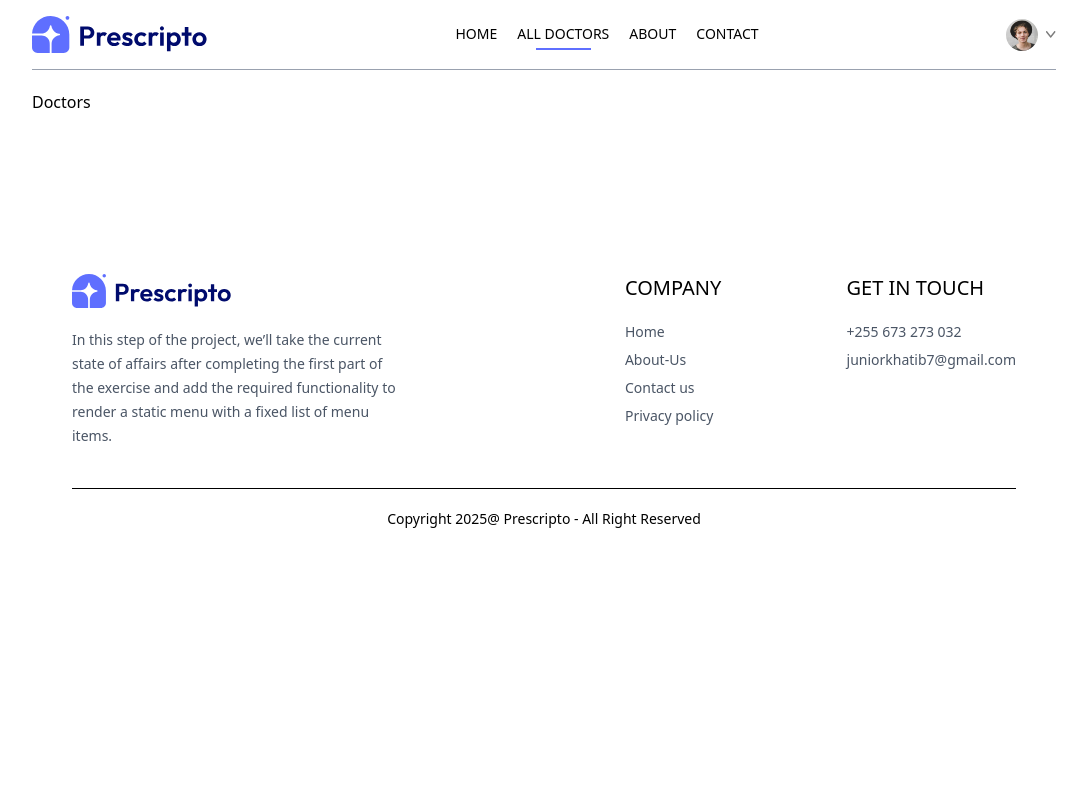
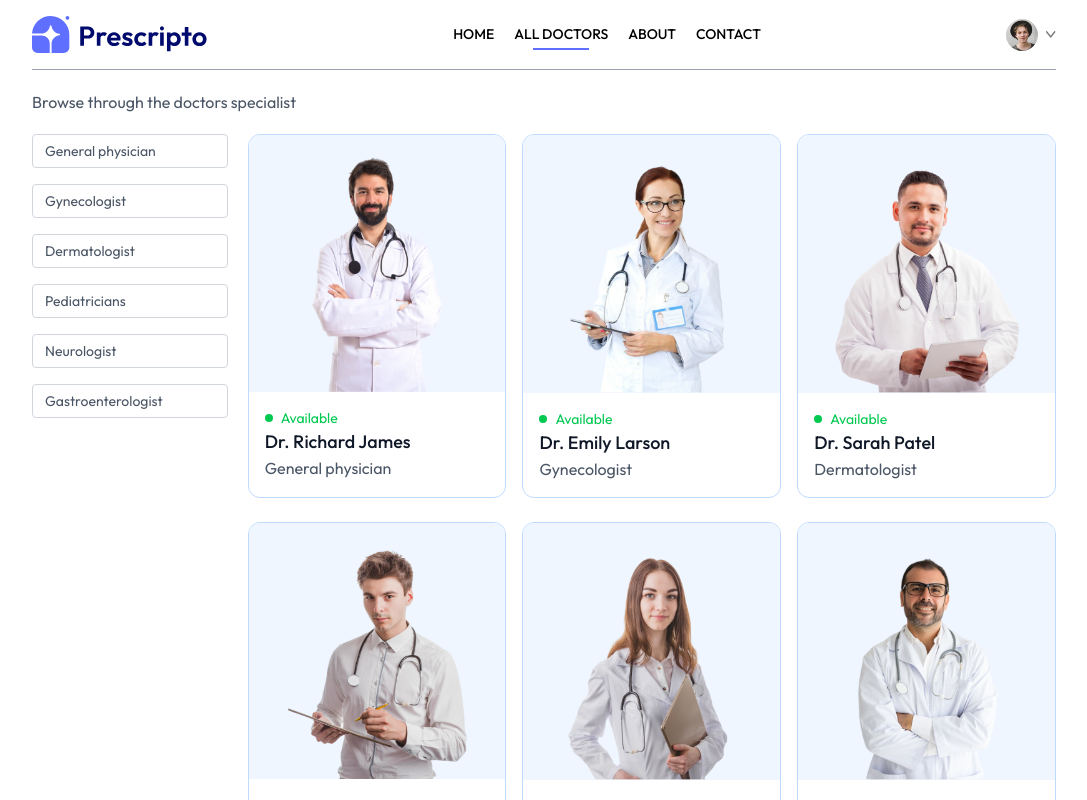
Before and after one commit to khatibuMwinyi/Appointment_UI, a React (Vite) app: page /doctors in a window 1280 px wide. Shown: the top 800 px of the page, without its empty margins (96-1183 px from the left). Built offline with nearby package versions, Linux system fonts and the light colour scheme.

Commit message:
Doctors and Filtering Mechanism

```diff
--- a/src/components/Navbar.jsx
+++ b/src/components/Navbar.jsx
@@ -7,7 +7,11 @@
   const navigate = useNavigate();
   return (
     <section className="flex items-center justify-between py-4 mb-5 text-sm border-b border-b-gray-400">
-      <img className="w-44 cursor-pointer" src={assets.logo} />
+      <img
+        onClick={() => navigate("/")}
+        className="w-44 cursor-pointer"
+        src={assets.logo}
+      />
       <ul className="hidden md:flex gap-5 font-medium items-start ">
         <NavLink to="/">
           <li className="py-1">HOME</li>
--- /dev/null
+++ b/src/components/SpecialityCard.jsx
@@ -0,0 +1,19 @@
+import { Link } from "react-router-dom";
+
+const SpecialityCard = ({ index, item }) => {
+  return (
+    <div>
+      <Link
+        onClick={() => scrollTo(0, 0)}
+        key={index}
+        to={`/doctors/${item.speciality}`}
+        className="flex flex-col items-center text-xs cursor-pointer flex-shrink-0 hover:translate-y-[-10px] transition-all duration-500"
+      >
+        <img className="w-16 sm:w-24 mb-2" src={item.image} alt="" />
+        <p>{item.speciality}</p>
+      </Link>
+    </div>
+  );
+};
+
+export default SpecialityCard;
--- a/src/components/SpecialityMenu.jsx
+++ b/src/components/SpecialityMenu.jsx
@@ -1,5 +1,5 @@
-import { Link } from "react-router-dom";
 import { specialityData } from "../assets/assets";
+import SpecialityCard from "./SpecialityCard";
 
 const SpecialityMenu = () => {
   return (
@@ -14,15 +14,7 @@
       </p>
       <div className="flex gap-4 w-full pt-5 overflow-scroll justify-center">
         {specialityData.map((item, index) => (
-          <Link
-            onClick={() => scrollTo(0, 0)}
-            key={index}
-            to={`/doctors/${item.speciality}`}
-            className="flex flex-col items-center text-xs cursor-pointer flex-shrink-0 hover:translate-y-[-10px] transition-all duration-500"
-          >
-            <img className="w-16 sm:w-24 mb-2" src={item.image} alt="" />
-            <p>{item.speciality}</p>
-          </Link>
+          <SpecialityCard key={index} item={item} />
         ))}
       </div>
     </section>
--- a/src/index.css
+++ b/src/index.css
@@ -1,5 +1,9 @@
+@import url("https://fonts.googleapis.com/css2?family=Outfit:wght@100..900&display=swap");
 @import "tailwindcss";
 
+* {
+  font-family: Outfit;
+}
 @theme {
   --color-primary: #5f6fff;
 }
--- a/src/pages/Doctors.jsx
+++ b/src/pages/Doctors.jsx
@@ -1,9 +1,68 @@
-import React from 'react'
+import React, { useContext, useEffect, useState } from "react";
+import { useParams, useNavigate } from "react-router-dom";
+import DoctorCard from "../components/DoctorCard";
+import { AppContext } from "../context/AppContext";
+const Doctors = () => {
+  const { speciality } = useParams();
+  const [filteredDoctors, setFilteredDoctors] = useState([]);
+  const { doctors } = useContext(AppContext);
+  const navigate = useNavigate();
 
-const Doctors = () => {
+  const specialities = [
+    "General physician",
+    "Gynecologist",
+    "Dermatologist",
+    "Pediatricians",
+    "Neurologist",
+    "Gastroenterologist",
+  ];
+
+  const applyFilter = () => {
+    if (speciality) {
+      setFilteredDoctors(
+        doctors.filter(
+          (doctor) =>
+            doctor.speciality.toLowerCase() === speciality.toLowerCase()
+        )
+      );
+    } else {
+      setFilteredDoctors(doctors);
+    }
+  };
+
+  useEffect(() => {
+    applyFilter();
+  }, [doctors, speciality]);
   return (
-    <div>Doctors</div>
-  )
-}
+    <div>
+      <p className="text-gray-600">Browse through the doctors specialist</p>
+      <div className="flex flex-col sm:flex-row items-start gap-5 mt-5">
+        <div className="flex flex-col gap-4 text-sm text-gray-600">
+          {specialities.map((spec) => (
+            <p
+              key={spec}
+              onClick={() =>
+                speciality === spec
+                  ? navigate("/doctors")
+                  : navigate(`/doctors/${spec}`)
+              }
+              className={`w-[94vw] sm:w-auto pl-3 py-1.5 pr-16 cursor-pointer border border-gray-300 rounded transition-all ${
+                speciality === spec ? "bg-indigo-100 text-black" : ""
+              }`}
+            >
+              {spec}
+            </p>
+          ))}
+        </div>
 
-export default Doctors
+        <div className="w-full grid grid-cols-[repeat(auto-fill,minmax(200px,1fr))] gap-4 gap-y-6">
+          {filteredDoctors.map((doctor, index) => (
+            <DoctorCard key={index} doctor={doctor} />
+          ))}
+        </div>
+      </div>
+    </div>
+  );
+};
+
+export default Doctors;
```
